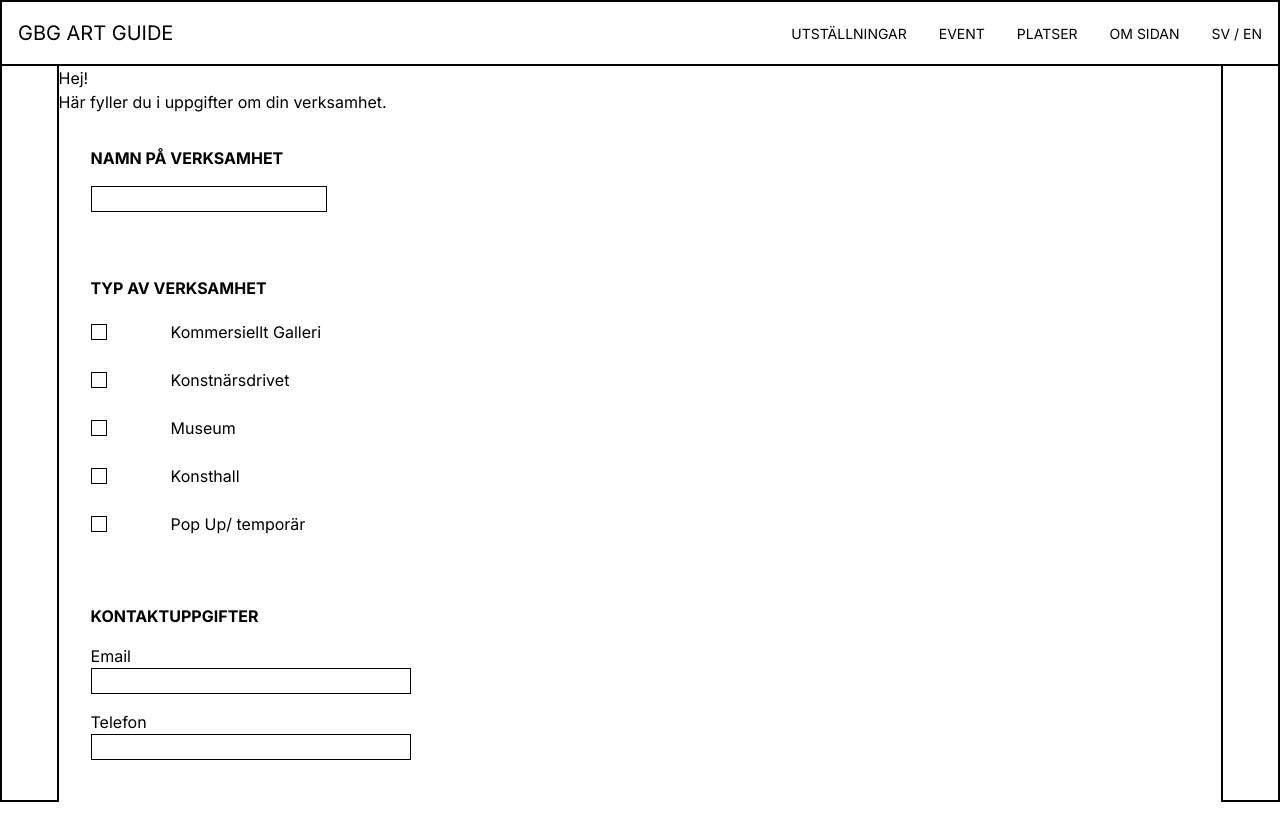
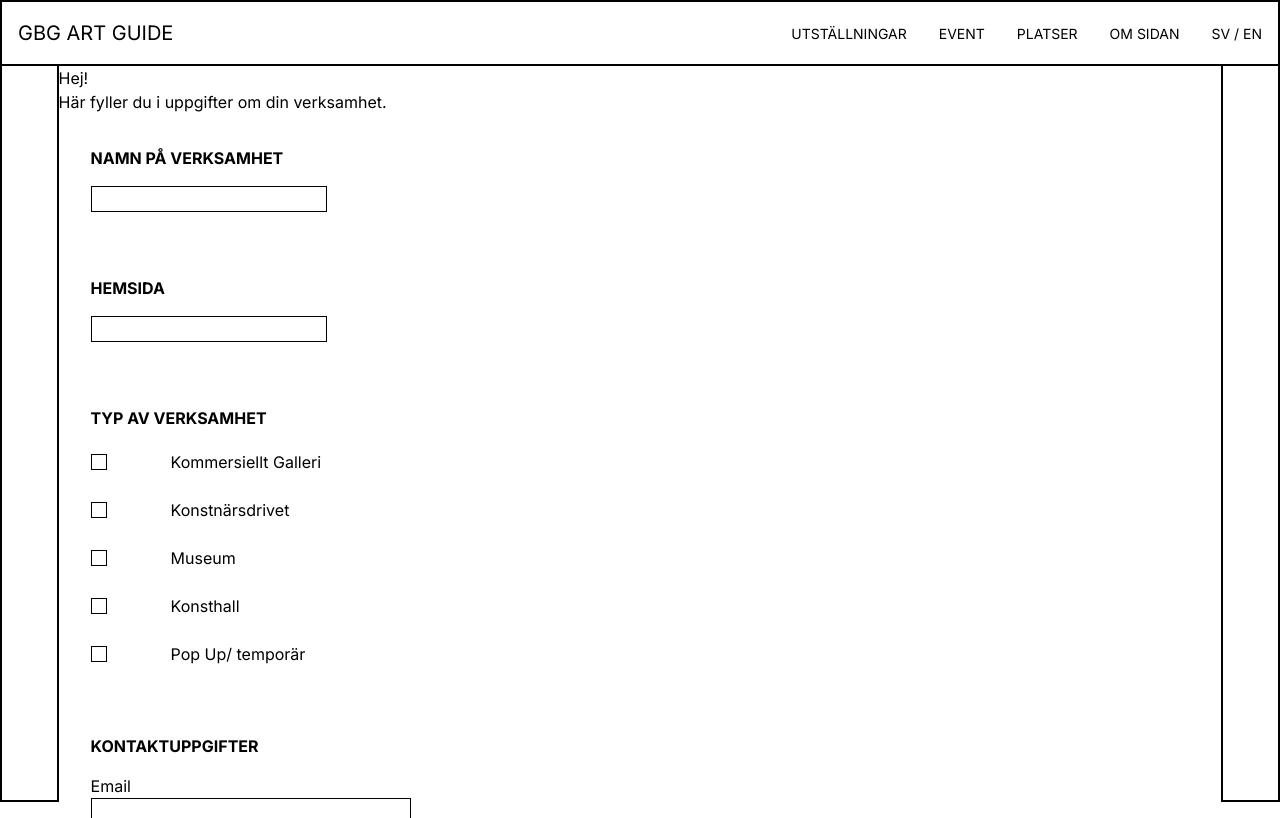
Before and after one commit to Valisaurus/Art-Map, a Next.js app: page /dashboard in a window 1280 px wide. Built offline with nearby package versions, Linux system fonts and the light colour scheme.

Commit message:
Update: added website-url to form

```diff
--- a/components/Form/Form.module.css
+++ b/components/Form/Form.module.css
@@ -8,6 +8,7 @@
 }
 
 .nameSection,
+.urlSection,
 .typeOfSection,
 .contactSection,
 .openingHoursSection,
--- a/components/Form/Form.tsx
+++ b/components/Form/Form.tsx
@@ -9,6 +9,7 @@ import OpeningHours from "./OpeningHours/OpeningHours";
 import Adress from "./Address/Address";
 import About from "./About/About";
 import Name from "./Name/Name";
+import Url from "./Url/Url";
 
 export default function Form() {
   const {
@@ -51,6 +52,8 @@ export default function Form() {
       <form onSubmit={handleSubmit(onSubmit)}>
         {/* _____________ NAME ____________*/}
         <Name control={control} errors={errors} />
+        {/* _____________ WEBSITE ____________*/}
+        <Url control={control} errors={errors} />
         {/* _____________ TYPE OF ____________*/}
         <TypeOf control={control} errors={errors} />
 
--- /dev/null
+++ b/components/Form/Url/Url.tsx
@@ -0,0 +1,34 @@
+import { Controller } from "react-hook-form";
+import type { Control, FieldErrors } from "react-hook-form";
+import type { Venue } from "@/types/venue";
+import styles from "../Form.module.css";
+
+interface urlProps {
+  control: Control<Venue>;
+  errors: FieldErrors<Venue>;
+}
+
+export default function Url({ control, errors }: urlProps) {
+  return (
+    <section className={styles.urlSection}>
+      <h2>Hemsida</h2>
+      <label hidden>Hemsida</label>
+      <Controller
+        name="websiteUrl"
+        control={control}
+        rules={{ required: "Detta fält måste fyllas i" }}
+        render={({ field }) => (
+          <input
+            className=""
+            placeholder=""
+            {...field}
+            value={field.value || ""}
+          />
+        )}
+      />
+      {errors.websiteUrl && (
+        <p className={styles.errorMessage}>{errors.websiteUrl.message}</p>
+      )}
+    </section>
+  );
+}
--- a/types/venue.ts
+++ b/types/venue.ts
@@ -1,6 +1,7 @@
 export type Venue = {
   name: string;
   slug: string;
+  websiteUrl: string;
   typeOf: string;
   address: {
     streetName: string;
```
Also changed, not shown: sanity/schemas/documents/venue.ts (+6 -1 lines).
